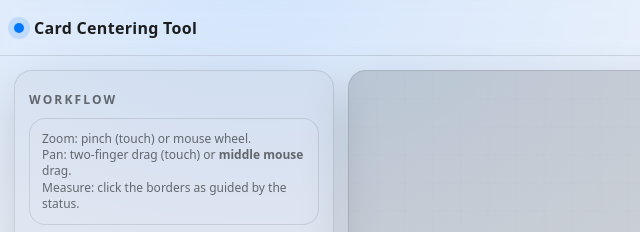
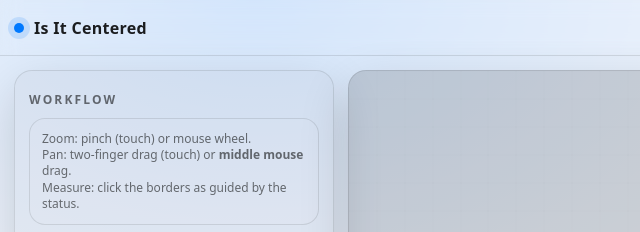
Before and after one commit to Ricster123/CentringChecker, a plain HTML site: page index.html in a window 1280 px wide. Shown: the top 232 px of the page, 0-640 px from the left. Drawn offline with Linux system fonts and the light colour scheme.

Commit message:
Rename brand from 'Card Centering Tool' to 'Is It Centered'

```diff
--- a/index.html
+++ b/index.html
@@ -466,7 +466,7 @@
 <body>
 <div class="app">
   <div class="topbar">
-    <div class="brand"><span class="dot"></span> Card Centering Tool </div>
+    <div class="brand"><span class="dot"></span> Is It Centered </div>
     <div class="top-actions">
 
       <div class="row" id="sideTabs" style="gap:6px;">
```
